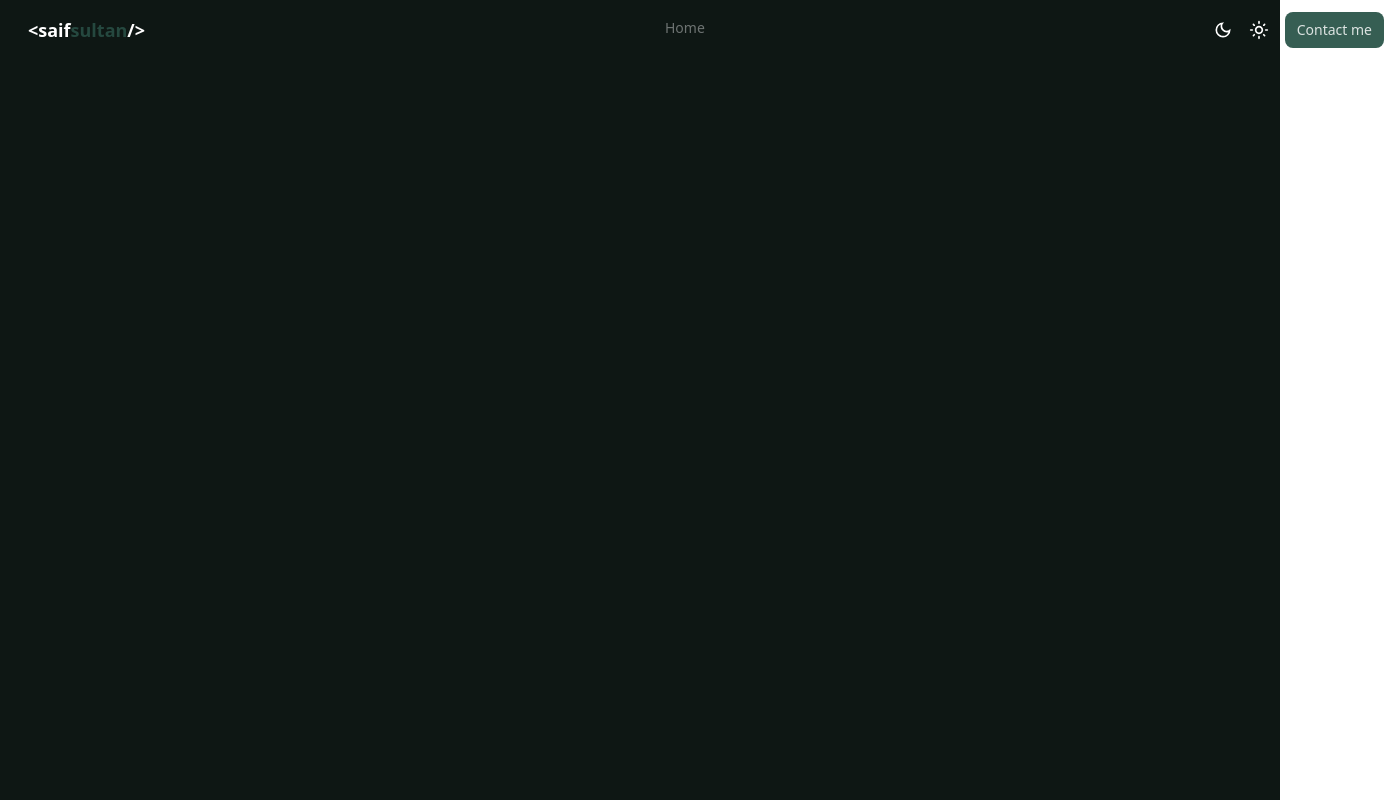
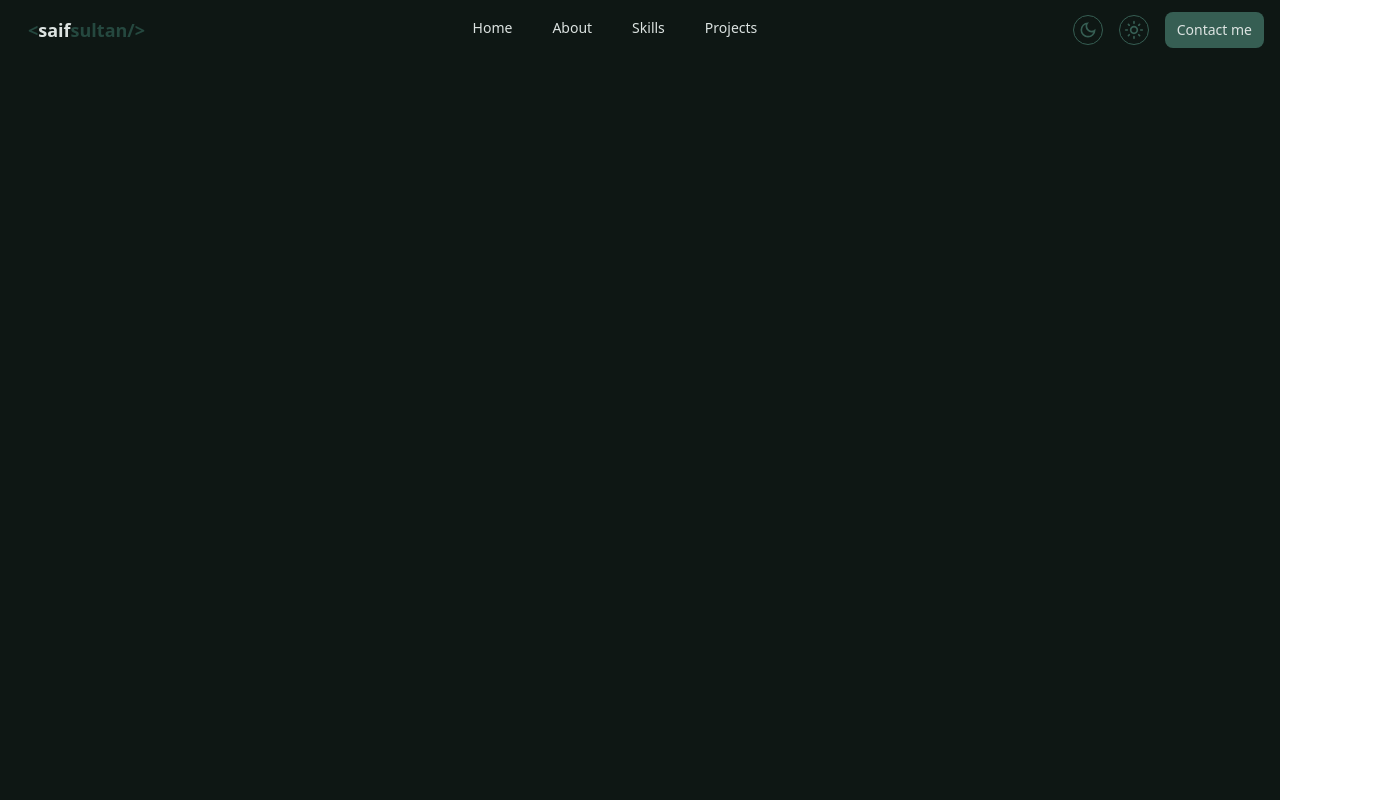
Before and after one commit to meizan2142/Portfolio, a React (Vite) app: page / in a window 1280 px wide. Shown: the whole page, 1400 px wide, since content can reach past the window. Built offline with nearby package versions, Linux system fonts and the light colour scheme.

Commit message:
Responsive navbar is created successfully

```diff
--- a/src/MainLayout/MainLayout.jsx
+++ b/src/MainLayout/MainLayout.jsx
@@ -1,10 +1,10 @@
 import HomeSection from "../Section/Home/HomeSection"
 
 const MainLayout = () => {
-    // #0E1714
+    // #0E1714  className="w-[1400px] mx-auto"
     return (
-        <div className="bg-[#0E1714] min-h-screen">
-            <div>
+        <div className="bg-[#0E1714] min-h-screen ">
+            <div  className="desktop:w-[1400px] desktop:mx-auto">
                 <HomeSection/>
             </div>
         </div>
--- a/src/Navbar/Navbar.jsx
+++ b/src/Navbar/Navbar.jsx
@@ -21,43 +21,57 @@ const Navbar = () => {
         };
     }, []);
 
+    const navLinksLg = <>
+        <li className="group flex   cursor-pointer flex-col">
+            <span className="text-sm font-medium  text-[#DCE3E1]">Home</span><span className="mt-[2px] h-[3px] w-[0px] rounded-full bg-[#6D7372] transition-all duration-300 group-hover:w-full"></span>
+        </li>
+        <li className="group flex   cursor-pointer flex-col">
+            <span className="text-sm font-medium  text-[#DCE3E1]">About</span><span className="mt-[2px] h-[3px] w-[0px] rounded-full bg-[#6D7372] transition-all duration-300 group-hover:w-full"></span>
+        </li>
+        <li className="group flex   cursor-pointer flex-col">
+            <span className="text-sm font-medium  text-[#DCE3E1]">Skills</span><span className="mt-[2px] h-[3px] w-[0px] rounded-full bg-[#6D7372] transition-all duration-300 group-hover:w-full"></span>
+        </li>
+        <li className="group flex   cursor-pointer flex-col">
+            <span className="text-sm font-medium  text-[#DCE3E1]">Projects</span><span className="mt-[2px] h-[3px] w-[0px] rounded-full bg-[#6D7372] transition-all duration-300 group-hover:w-full"></span>
+        </li>
+    </>
+
     return (
         <nav className="flex items-center justify-between  px-4 py-2 text-white mb-24">
             <div className="scale-100 cursor-pointer rounded-2xl px-3 py-2 text-xl font-semibold text-white">
-                <h6 className="text-lg">&lt;<span className="text-white">saif<span className="text-[#25483F]">sultan</span></span>/&gt;</h6>
+                <h6 className="text-lg text-[#25483F]">&lt;<span className="text-[#DCE3E1]">saif<span className="text-[#25483F]">sultan</span></span>/&gt;</h6>
             </div>
             <ul className="hidden items-center justify-between gap-10 md:flex">
-                <li className="group flex   cursor-pointer flex-col">
-                    <span className="text-sm font-medium text-[#6D7372]">Home</span><span className="mt-[2px] h-[3px] w-[0px] rounded-full bg-[#6D7372] transition-all duration-300 group-hover:w-full"></span>
-                </li>
+                {navLinksLg}
             </ul>
             <div className="flex items-center space-x-4">
-                <button >
-                    <MdOutlineDarkMode size={20}/>
+                <button className="border p-1 rounded-full border-[#365E53]">
+                    <MdOutlineDarkMode size={20} color="#365E53" />
                 </button>
-                <button >
-                <MdOutlineLightMode size={20} />
+                <button className="border p-1 rounded-full border-[#365E53]">
+                    <MdOutlineLightMode size={20} color="#365E53" />
                 </button>
-                <button className="rounded-lg   bg-[#365E53] px-3 py-2 text-md text-[#DCE3E1] font-medium text-sm ease-in-out transition-all duration-200 hover:scale-110">
+                <button className="rounded-lg   mobile:hidden  bg-[#365E53] px-3 py-2 text-md text-[#DCE3E1] font-medium text-sm ease-in-out transition-all duration-200 hover:scale-110">
                     Contact me
                 </button>
             </div>
             <div ref={dropDownMenuRef} onClick={() => setDropDownState(!dropDownState)} className="relative flex transition-transform md:hidden">
                 <svg xmlns="http://www.w3.org/2000/svg" width="24" height="24" viewBox="0 0 24 24" fill="none" stroke="currentColor" strokeWidth="2" strokeLinecap="round" strokeLinejoin="round" className="cursor-pointer" > <line x1="4" x2="20" y1="12" y2="12" /> <line x1="4" x2="20" y1="6" y2="6" /><line x1="4" x2="20" y1="18" y2="18" /> </svg>
                 {dropDownState && (
-                    <ul className=" z-10  gap-2  bg-[#393E46]  absolute right-0 top-11 flex w-[200px] flex-col  rounded-lg   text-base ">
-                        <li className="cursor-pointer  px-6 py-2 text-white rounded-t-lg hover:bg-sky-600 ">
+                    <ul className=" z-10  gap-2  border-[#365E53] border p-2  absolute right-0 top-11 flex w-[200px] flex-col  rounded-lg   text-base ">
+                        <li className="cursor-pointer  px-6 py-2 text-sm font-medium  text-[#DCE3E1] ">
                             Home
                         </li>
-                        <li className="cursor-pointer  px-6 py-2 text-white hover:bg-sky-600 ">
+                        <li className="cursor-pointer  px-6 py-2 text-sm font-medium  text-[#DCE3E1]">
                             Services
                         </li>
-                        <li className="cursor-pointer  px-6 py-2 text-white hover:bg-sky-600 ">
+                        <li className="cursor-pointer  px-6 py-2 text-sm font-medium  text-[#DCE3E1]">
                             About
                         </li>
-                        <li className="cursor-pointer  px-6 py-2 text-white hover:bg-sky-600 ">
-                            Contact
-                        </li>
+                        <button className="rounded-lg   bg-[#365E53] px-1 py-2 text-md text-[#DCE3E1] font-medium text-sm ease-in-out transition-all duration-200 hover:scale-110">
+                            Contact me
+                        </button>
+
                     </ul>
                 )}
             </div>
--- a/src/Section/Home/HomeSection.jsx
+++ b/src/Section/Home/HomeSection.jsx
@@ -2,7 +2,7 @@ import Navbar from "../../Navbar/Navbar"
 
 const HomeSection = () => {
     return (
-        <div className="w-[1400px] mx-auto">
+        <div>
             <Navbar/>
         </div>
     )
--- a/tailwind.config.js
+++ b/tailwind.config.js
@@ -7,7 +7,7 @@ export default {
   theme: {
     extend: {
       screens: {
-        'mobile': { min: '300px', max: '425px' }, // Define a custom range for mobile devices
+        'mobile': { min: '300px', max: '600px' }, // Define a custom range for mobile devices
       },
     },
     screens: {
```
